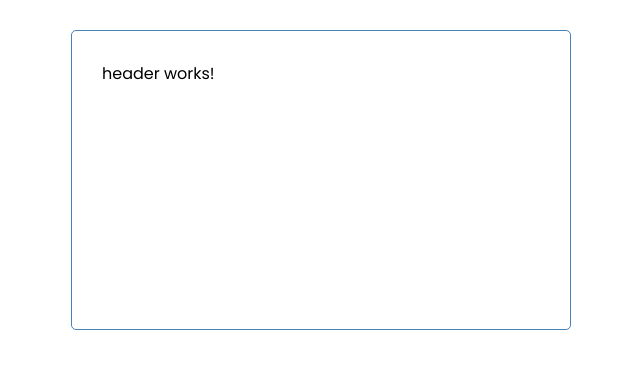
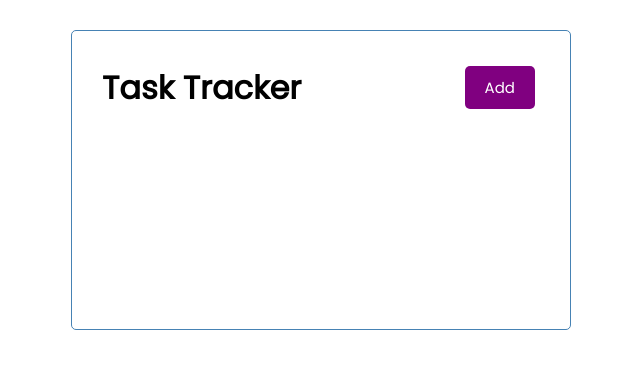
Before and after one commit to jabarawad/angular-task-tracker, an Angular app: page / in a window 1280 px wide. Shown: the top 368 px of the page, without its empty margins (319-959 px from the left). Built offline with nearby package versions, Linux system fonts and the light colour scheme.

Commit message:
added button and such

```diff
--- a/src/app/app.component.ts
+++ b/src/app/app.component.ts
@@ -6,5 +6,5 @@
   styleUrls: ['./app.component.css']
 })
 export class AppComponent {
-  title: string = 'Task Tracker';
+
 }
--- a/src/app/app.module.ts
+++ b/src/app/app.module.ts
@@ -3,11 +3,13 @@
 
 import { AppComponent } from './app.component';
 import { HeaderComponent } from './components/header/header.component';
+import { ButtonComponent } from './components/button/button.component';
 
 @NgModule({
   declarations: [
     AppComponent,
-    HeaderComponent
+    HeaderComponent,
+    ButtonComponent
   ],
   imports: [
     BrowserModule
--- /dev/null
+++ b/src/app/components/button/button.component.html
@@ -0,0 +1,5 @@
+<button [ngStyle] = "{'background-color': color}"
+class = "btn"
+(click) = "onClick()">
+{{ text }}
+</button>
--- /dev/null
+++ b/src/app/components/button/button.component.ts
@@ -0,0 +1,22 @@
+import { Component, OnInit, Input, Output, EventEmitter } from '@angular/core';
+
+@Component({
+  selector: 'app-button',
+  templateUrl: './button.component.html',
+  styleUrls: ['./button.component.css']
+})
+export class ButtonComponent implements OnInit {
+  @Input() text: string | undefined;
+  @Input() color: string | undefined;
+  @Output() btnClick = new EventEmitter()
+
+
+  constructor() { }
+
+  ngOnInit(): void {
+  }
+
+  onClick() {
+    this.btnClick.emit()
+  }
+}
--- a/src/app/components/header/header.component.css
+++ b/src/app/components/header/header.component.css
@@ -0,0 +1,6 @@
+header {
+    display: flex;
+    justify-content: space-between;
+    align-items: center;
+    margin-bottom: 20px;
+}
--- a/src/app/components/header/header.component.html
+++ b/src/app/components/header/header.component.html
@@ -1 +1,5 @@
-<p>header works!</p>
+<header>
+    <h1> {{ title }} </h1>
+    <app-button color="purple" text = "Add"
+    (btnClick)="toggleAddTask()"></app-button>
+</header>
--- a/src/app/components/header/header.component.ts
+++ b/src/app/components/header/header.component.ts
@@ -6,10 +6,13 @@
   styleUrls: ['./header.component.css']
 })
 export class HeaderComponent implements OnInit {
+  title: string = 'Task Tracker';
 
   constructor() { }
 
   ngOnInit(): void {
   }
-
+  toggleAddTask(){
+    console.log('toggle');
+  }
 }
```
Also changed, not shown: src/app/components/button/button.component.css (added), 1 other file (tests, documents, lock files or other folders).
